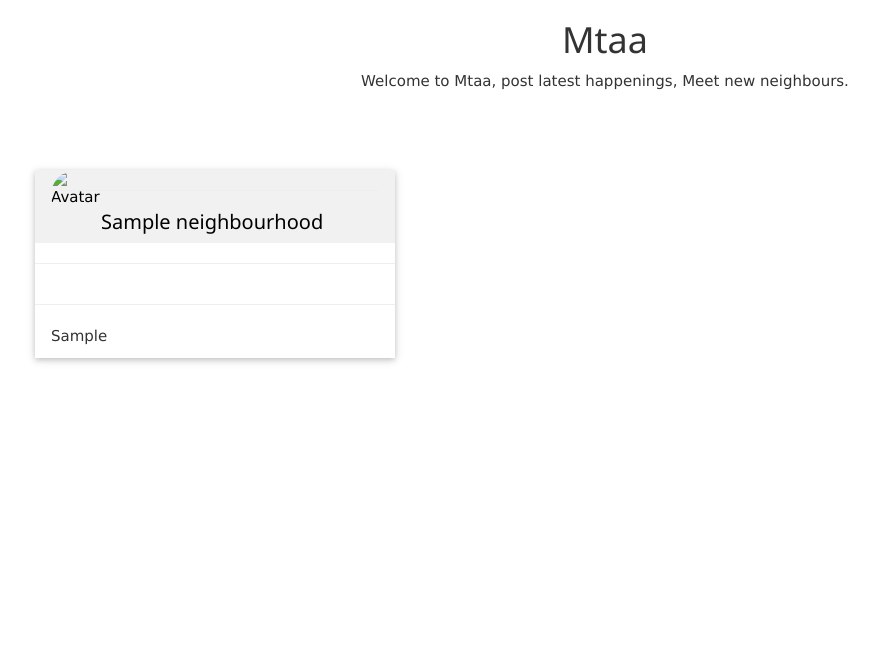
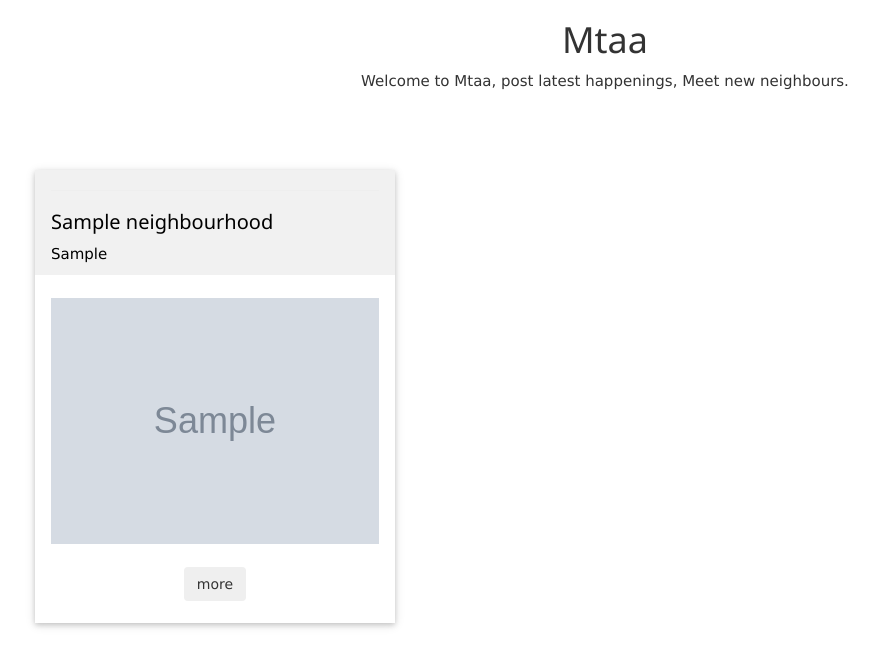
Before and after one commit to AhmadSAshraf/mtaa, a Django app: page / in a window 1280 px wide. Shown: the part 52-719 px from the top of the page, without its empty margins (35-914 px from the left). Run offline with Django 3.2, Linux system fonts and the light colour scheme; tables that the repository leaves empty hold one stand-in row (values such as "Sample post"); grey boxes marked "Sample" are stand-in pictures; some libraries are stand-ins or nearby versions.

Commit message:
polished home look

```diff
--- a/jamii/settings.py
+++ b/jamii/settings.py
@@ -92,6 +92,7 @@
                 'django.template.context_processors.request',
                 'django.contrib.auth.context_processors.auth',
                 'django.contrib.messages.context_processors.messages',
+                'django.template.context_processors.media',
             ],
         },
     },
--- a/mtaa/forms.py
+++ b/mtaa/forms.py
@@ -25,4 +25,4 @@
 class NeighbourhoodForm(forms.ModelForm):
     class Meta:
         model=Neighbourhood
-        fields = ['name','location','population']
+        fields = ['name','location','population','image']
--- a/mtaa/models.py
+++ b/mtaa/models.py
@@ -1,10 +1,13 @@
 from django.db import models
 from django.contrib.auth.models import User
+from django.utils import timezone
+
 
 class Neighbourhood(models.Model):
     name=models.CharField(max_length=60)
     location=models.CharField(max_length=60)
     population=models.IntegerField()
+    image = models.ImageField(upload_to = 'images/')
 
 class Profile(models.Model):
     image=models.ImageField(default='default.jpg', upload_to='profile_pics')
@@ -13,6 +16,7 @@
 
     def __str__(self):
         return f'{self.user.username} Profile'
+
 
 class Business(models.Model):
     name=models.CharField(max_length=60)
--- a/mtaa/templates/home.html
+++ b/mtaa/templates/home.html
@@ -15,16 +15,18 @@
 
       <div class="w3-card" style="width:100%; overflow:hidden;">
         <header class="w3-container w3-light-grey">
-          <a href="/profile"><img src="{{ user.profile.image.url }}" alt="Avatar" class="w3-left w3-circle" width="50px;" height="50px;"></a>
           <hr>
           <h4><a href="#" style="text-decoration:none;">{{ neighbourhood.name }}</a></h4>
+          <p class='article-content'>{{ neighbourhood.location }}</p>
         </header>
-        <hr>
-        <div class="w3-container" style="object-fit: contain'">
+        <br>
+        <div class="w3-container">
+          <img src="{{ neighbourhood.image.url }}" alt="image" style="width:100%">
         </div>
-        <hr>
         <footer class="w3-container">
-          <p class='article-content'>{{ neighbourhood.location }}</p>
+          <br>
+          <button class="btn btn-outline-success center-block">more</button>
+          <br>
         </footer>
       </div>
       <br><br><br><br>
--- a/mtaa/templates/registration/profile.html
+++ b/mtaa/templates/registration/profile.html
@@ -7,7 +7,7 @@
   <div class="media-body">
     <h2 class="account-heading">{{ user.username }}</h2>
     <p class="text-secondary">{{ user.email }}</p>
-    <p class="text-secondary">{{ user.profile.bio }}</p>
+    <p class="text-secondary"><b>{{ user.profile.bio }}</b></p>
   </div>
 </div>
 <br>
--- a/mtaa/tests.py
+++ b/mtaa/tests.py
@@ -1,3 +1,2 @@
 from django.test import TestCase
 from . models import *
-# Create your tests here.
```
Also changed, not shown: media/images/architecture-austria-building-356807.jpg (added), media/images/architecture-buildings-culture-746921.jpg (added), media/images/buildings-houses-roofs-158637.jpg (added), media/profile_pics/salute.jpg (added), mtaa/migrations/0001_initial.py, mtaa/migrations/0002_remove_neighbourhood_admin.py (deleted), 1 other file.
